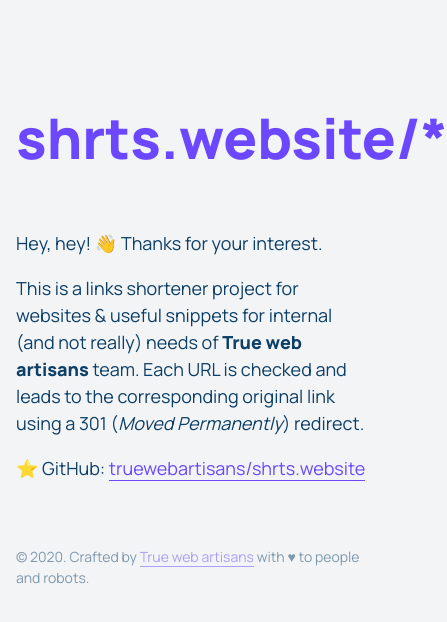
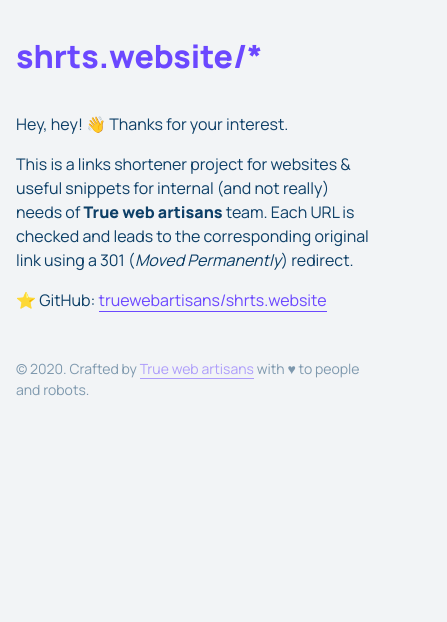
Before and after one commit to koddr/shrts.website, a plain HTML site: page index.html in a window 390 px wide. Shown: the whole page, 447 px wide, since content can reach past the window. Drawn offline with Linux system fonts and the light colour scheme.

Commit message:
Fix CSS styles for max-width 480px

```diff
--- a/index.html
+++ b/index.html
@@ -98,6 +98,22 @@
         color: #0d3f67;
         opacity: 0.5;
       }
+      @media screen and (max-width: 480px) {
+        html,
+        body {
+          font-size: 16px;
+        }
+        h1 {
+          font-size: 32px;
+        }
+        .main__wrapper {
+          margin: 32px auto;
+        }
+        .main__article {
+          padding-top: 16px;
+          padding-bottom: 16px;
+        }
+      }
       @media screen and (prefers-color-scheme: dark) {
         html,
         body {
```
